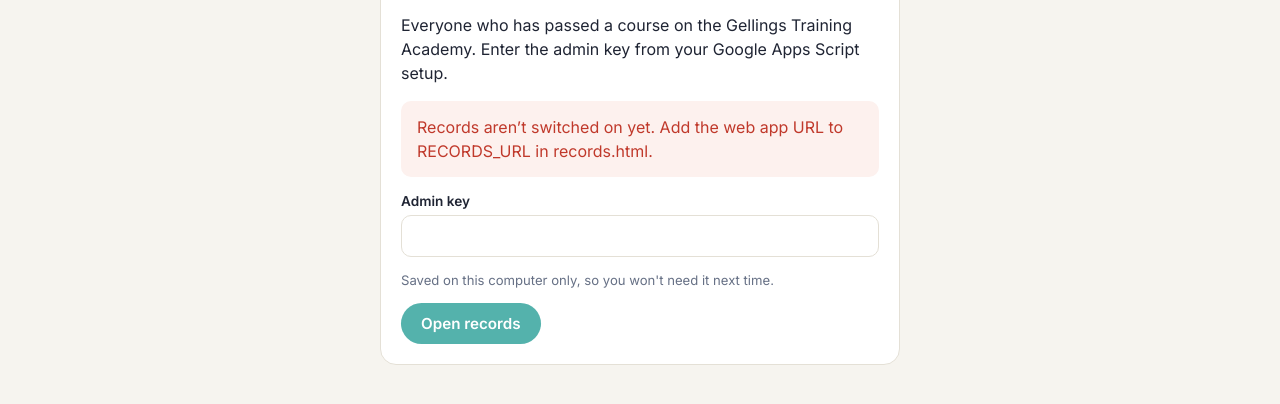
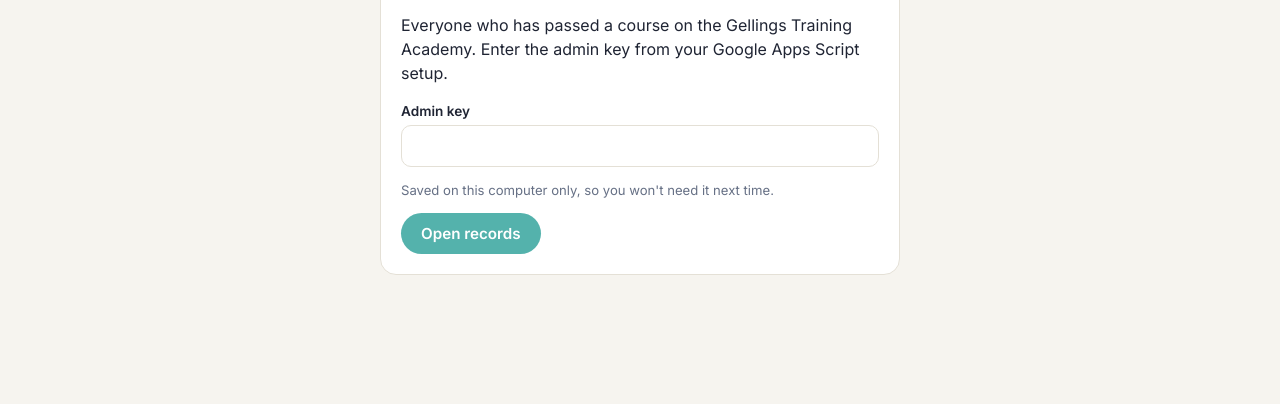
Before and after one commit to Gellingsiom/Training-portal, a plain HTML site: page records.html in a window 1280 px wide. Shown: the part 182-586 px from the top of the page. Drawn offline with Linux system fonts and the light colour scheme.

Commit message:
Switch on completion records
Co-Authored-By: Claude Opus 5.5 <noreply@anthropic.com>
Claude-Session: https://claude.ai/code/session_01RkHzSPV1h5pC8TZ9S3DEan

```diff
--- a/records.html
+++ b/records.html
@@ -66,7 +66,7 @@ details summary{cursor:pointer;font-weight:600;color:var(--navy)}
 
 <script>
 /* The web app URL from the Google Apps Script deployment (same as recordUrl in index.html). */
-const RECORDS_URL = '';
+const RECORDS_URL = 'https://script.google.com/macros/s/AKfycbwhpokQAGRLOLGUPTNbygsyPabAsNnn0BIlJnkTNf-d_vhCL5Fts7363iUeri1-5owQWQ/exec';
 const KEY_STORE = 'gellingsRecords.key';
 
 const app = document.getElementById('app');
```
Also changed, not shown: index.html (+1 -1 lines).
